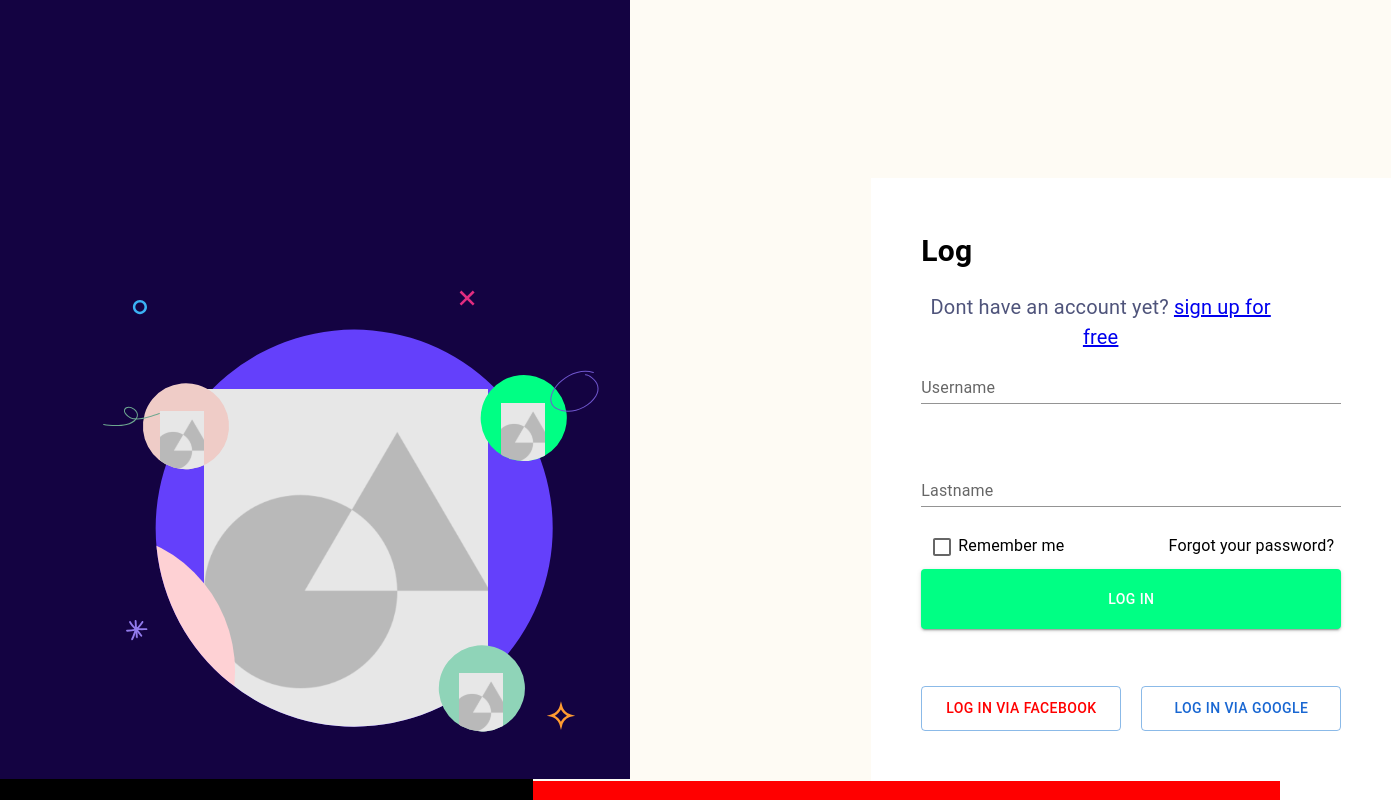
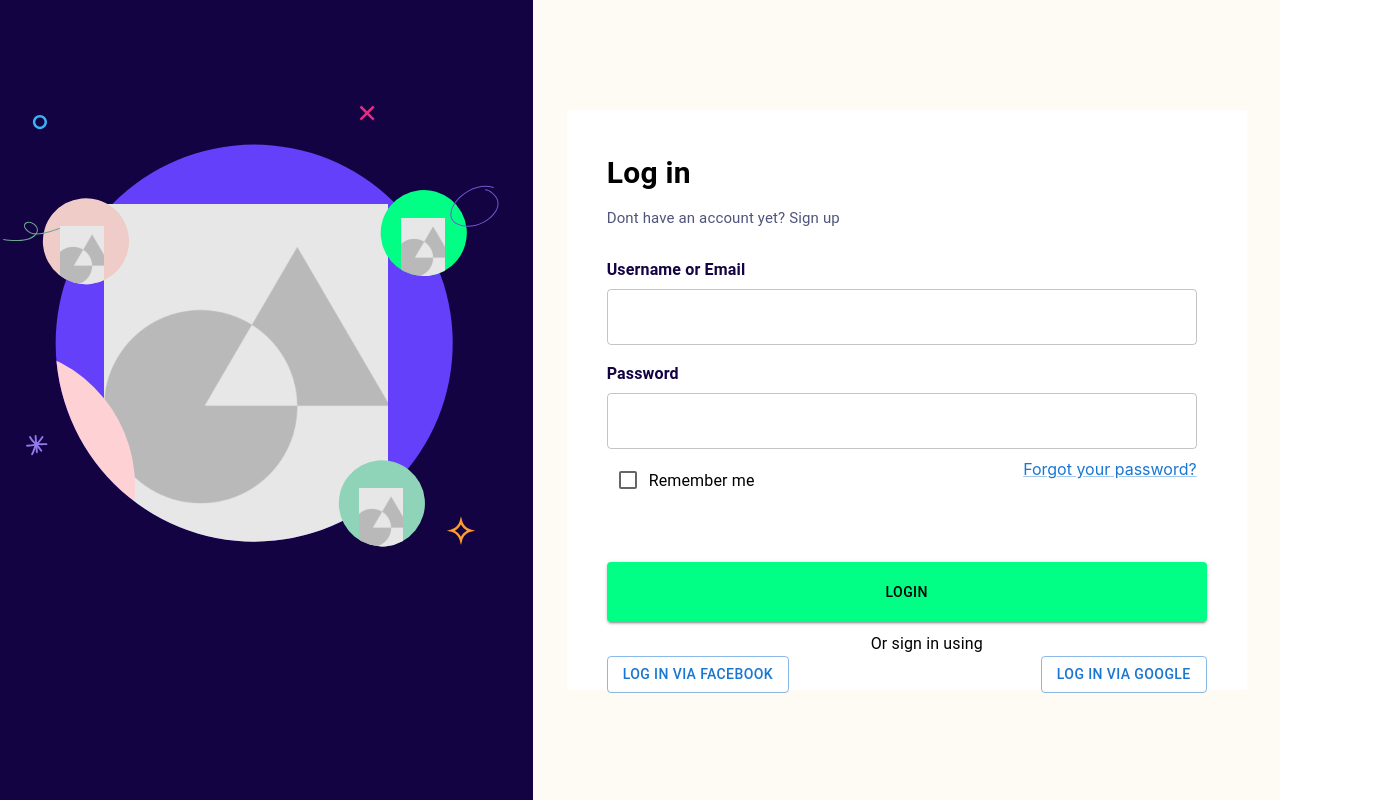
Before and after one commit to gentlesolo/sowlofront, a React (Create React App) app: page / in a window 1280 px wide. Shown: the whole page, 1391 px wide, since content can reach past the window. Built offline with nearby package versions, Linux system fonts and the light colour scheme.

Commit message:
register and login updtated

```diff
--- a/package.json
+++ b/package.json
@@ -3,6 +3,7 @@
   "version": "0.1.0",
   "private": true,
   "dependencies": {
+    "@devexpress/dx-react-core": "^3.0.2",
     "@devexpress/dx-react-scheduler": "^3.0.2",
     "@devexpress/dx-react-scheduler-material-ui": "^3.0.2",
     "@emotion/react": "^11.8.2",
@@ -10,7 +11,9 @@
     "@fullcalendar/core": "^5.11.0",
     "@fullcalendar/daygrid": "^5.11.0",
     "@fullcalendar/react": "^5.11.0",
+    "@material-ui/core": "^4.12.3",
     "@mui/icons-material": "^5.6.0",
+    "@mui/lab": "^5.0.0-alpha.80",
     "@mui/material": "^5.5.3",
     "@mui/styles": "^5.6.0",
     "@testing-library/jest-dom": "^5.16.3",
--- a/src/App.css
+++ b/src/App.css
@@ -1,4 +1,2 @@
 .App {
-  text-align: center;
-  position: static;
 }
--- a/src/App.js
+++ b/src/App.js
@@ -6,6 +6,7 @@ import React from "react";
 import Modal from 'react-modal'
 import BaseRouter from "./baseRouter";
 import Login from './../src/Auth/login';
+import Register from './../src/Auth/Register';
 
 Modal.setAppElement('#root');
 
--- a/src/Auth/login.js
+++ b/src/Auth/login.js
@@ -1,155 +1,139 @@
 import React from 'react';
-import { Grid, Box, Typography, Stack, Input, TextField, Button, Checkbox } from '@mui/material';
+import { Grid, Box, Typography, Link, TextField, Stack, Button, Checkbox } from '@mui/material';
 import BackgroundPicture from '../assets/images/LoginImageFolder/BackgroundPicture.svg';
 import { useFormik } from 'formik';
 
 function Login() {
+    const btn = {
+        width: '600px',
+        height: '60px',
+        background: '#00FF84',
+        color: '#000'
+    };
+    const label = { inputProps: { 'aria-label': 'Checkbox demo' } };
+    const form = {
+        background: '#FFFFFF'
+    };
     const formik = useFormik({
         initialValues: {
-            firstName: '',
-            lastName: ''
+            email: '',
+            password: ''
         },
         onSubmit: (values) => {
             alert(JSON.stringify(values, null, 2));
         }
     });
-
-    const form = {
-        background: '#FFFFFF'
-    };
-    const checkBox = {
-        marginTop: '348px',
-        marginLeft: '50px',
-        position: 'absolute'
-    };
-
-    const input = {
-        marginBottom: '50px',
-        //   marginTop : "40px",
-        width: '420px',
-        height: '34px',
-        fontSize: '20px',
-        fontWeight: '800'
-    };
-
-    const btn = {
-        width: '420px',
-        height: '60px',
-        background: '#00FF84',
-        color: '#FFFF',
-        marginTop: '391px',
-        marginLeft: '50px'
-    };
-    const Remember = {
-        width: '120px',
-        position: 'absolute',
-        marginTop: '356px',
-        marginLeft: '80px',
-        cursor: 'pointer'
-    };
-
-    const Forgot = {
-        width: '200px',
-        position: 'absolute',
-        marginTop: '356px',
-        marginLeft: '280px',
-        cursor: 'pointer'
-    };
-
-    const facebook = {
-        width: '200px',
-        height: '45px',
-        position: 'absolute',
-        marginTop: '508px',
-        marginLeft: '50px',
-        color: 'red'
-    };
-
-    const goggle = {
-        width: '200px',
-        position: 'absolute',
-        height: '45px',
-        marginTop: '508px',
-        marginLeft: '270px',
-        color: '#1967D2'
-    };
-
     return (
-        <Grid container lg={12} backgroundColor="black" height="100vh" width="100vw">
-            <Grid item lg={5}>
-                <Grid backgroundColor="#140342" position="absolute">
-                    <Box marginLeft="103px" marginTop="185px">
-                        <img src={BackgroundPicture} alt="backgroundPicture" />
-                    </Box>
+        <Grid container lg={12} height="100vh" width="100vw">
+            <Grid item lg={5} backgroundColor="#140342">
+                <Grid container justifyContent="center" alignItems="center">
+                    <img src={BackgroundPicture} alt="backgroundPicture" />
                 </Grid>
             </Grid>
-            <Grid item lg={7} backgroundColor="red">
-                <Grid container>
-                    <Grid backgroundColor="#FEFBF4">
-                        <Grid container height="603px" width="520px" backgroundColor="#FFF" marginTop="178px" marginLeft="338px">
-                            <Typography
-                                fontSize="30px"
-                                fontWeight="700"
-                                position="absolute"
-                                marginLeft="50px"
-                                marginBottom="30px"
-                                marginTop="50px"
-                            >
-                                Log
+            <Grid item lg={7}>
+                <Grid
+                    container
+                    lg={12}
+                    padding={8}
+                    height="100vh"
+                    width="100vw"
+                    backgroundColor="#FEFBF4"
+                    justifyContent="center"
+                    alignItems="center"
+                >
+                    <Grid item>
+                        <Box
+                            container
+                            lg={12}
+                            height="500px"
+                            width="600px"
+                            backgroundColor="#FFF"
+                            padding={5}
+                            justifyContent="center"
+                            alignItems="center"
+                        >
+                            <Typography fontWeight="700" fontSize="30px" marginBottom="10px">
+                                Log in
                             </Typography>
                             <Typography
-                                fontSize="20px"
                                 fontWeight="400"
+                                fontSize="15px"
+                                marginBottom="30px"
+                                lineHeight="26px"
                                 color="#4F547B"
-                                position="absolute"
-                                marginTop="114px"
-                                marginLeft="50px"
+                                width="410px"
                             >
-                                Dont have an account yet? <a href="x">sign up for free</a>
+                                Dont have an account yet? Sign up
                             </Typography>
-
                             <form style={form} onSubmit={formik.handleSubmit}>
-                                <Grid position="absolute" marginTop="178px" paddingLeft="50px" width="420px">
-                                    <TextField
-                                        style={input}
-                                        id="username"
-                                        label="Username"
-                                        name="username"
-                                        type="text"
-                                        variant="standard"
-                                        onChange={formik.handleChange}
-                                        value={formik.values.username}
-                                    />
-                                </Grid>
-
-                                <Grid position="absolute" marginTop="281px" paddingLeft="50px" width="420px">
-                                    <TextField
-                                        style={input}
-                                        id="lastName"
-                                        label="Lastname"
-                                        type="text"
-                                        variant="standard"
-                                        onChange={formik.handleChange}
-                                        value={formik.values.lastName}
-                                    />
-                                </Grid>
-
-                                <Checkbox style={checkBox} />
-                                <Typography style={Remember}>Remember me</Typography>
-
-                                <Typography style={Forgot}>Forgot your password?</Typography>
-
+                                <Box container width="620px" height="301px" lg={12} display="flex">
+                                    <Grid item lg={12}>
+                                        <Stack container marginRight="30px">
+                                            <Typography
+                                                color="#140342"
+                                                marginBottom="10px"
+                                                fontWeight="700"
+                                                fontSize="16px"
+                                                lineHeight="18px"
+                                            >
+                                                Username or Email
+                                            </Typography>
+                                            <TextField
+                                                id="email"
+                                                type="email"
+                                                autoComplete="current-password"
+                                                marginBottom="30px"
+                                                onChange={formik.handleChange}
+                                                value={formik.values.email}
+                                            />
+                                            <Typography
+                                                color="#140342"
+                                                marginBottom="10px"
+                                                marginTop="20px"
+                                                fontWeight="700"
+                                                fontSize="16px"
+                                                lineHeight="18px"
+                                            >
+                                                Password
+                                            </Typography>
+                                            <TextField
+                                                id="password"
+                                                type="password"
+                                                autoComplete="current-password"
+                                                marginBottom="30px"
+                                                onChange={formik.handleChange}
+                                                value={formik.values.password}
+                                            />
+                                        </Stack>
+                                        <Grid display="flex" marginTop="10px" justifyContent="space-between">
+                                            <Box display="flex">
+                                                <Checkbox {...label} />
+                                                <Typography marginTop="10px">Remember me</Typography>
+                                            </Box>
+                                            <Box>
+                                                <Link marginTop="10px" marginRight="30px">
+                                                    Forgot your password?
+                                                </Link>
+                                            </Box>
+                                        </Grid>
+                                    </Grid>
+                                </Box>
                                 <Button variant="contained" type="submit" style={btn}>
-                                    Log in
+                                    Login
                                 </Button>
                             </form>
-                            <Button variant="outlined" style={facebook}>
-                                Log in via facebook
-                            </Button>
-                            <Button variant="outlined" style={goggle}>
-                                Log in via google
-                            </Button>
-                        </Grid>
+                            <Grid marginTop="10px" marginLeft="44%">
+                                <Typography>Or sign in using</Typography>
+                            </Grid>
+                            <Grid justifyContent="space-between" display="flex">
+                                <Button variant="outlined" type="submit">
+                                    Log in via Facebook
+                                </Button>
+                                <Button variant="outlined" type="submit">
+                                    Log in via Google
+                                </Button>
+                            </Grid>
+                        </Box>
                     </Grid>
                 </Grid>
             </Grid>
```
Also changed, not shown: src/Auth/Register.js (+36 -7 lines), src/components/Dashboard/Calendar.js (+5 -5 lines), 1 other file (tests, documents, lock files or other folders).
